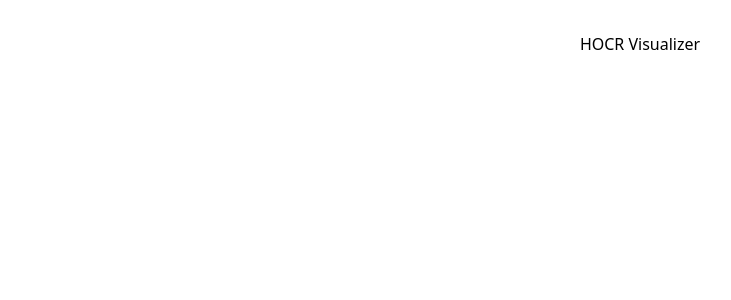
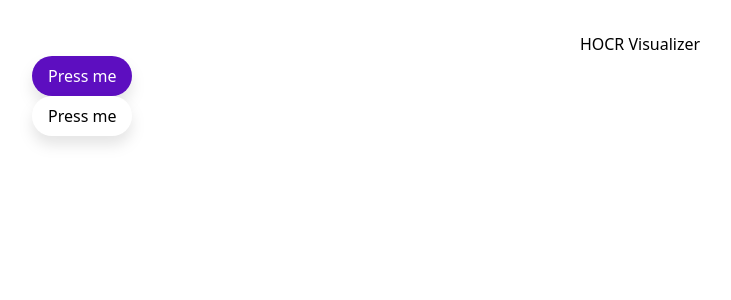
Before and after one commit to JanikSpies/hocr-visualizer, a React (Vite) app: page / in a window 1280 px wide. Shown: the top 300 px of the page, without its empty margins (0-731 px from the left). Built offline with nearby package versions, Linux system fonts and the light colour scheme.

Commit message:
feat: add button

```diff
--- a/src/App.tsx
+++ b/src/App.tsx
@@ -1,11 +1,14 @@
 import { useState } from 'react'
 import './App.css'
+import Button from './components/Button'
 
 function App() {
 
   return (
     <>
       HOCR Visualizer
+      <Button label="Press me" />
+      <Button variant="secondary" label="Press me" />
     </>
   )
 }
--- /dev/null
+++ b/src/components/Button.tsx
@@ -0,0 +1,47 @@
+
+interface ButtonProps {
+    variant?: 'primary' | 'secondary';
+    type?: 'button' | 'submit' | 'reset';
+    label?: string;
+    icon?: React.ReactNode;
+    onClick?: React.MouseEventHandler<HTMLButtonElement>;
+    disabled?: boolean;
+    className?: string;
+    ariaLabel?: string;
+}
+
+const Button: React.FC<ButtonProps> = ({
+    variant = 'primary',
+    type = 'button',
+    label,
+    icon,
+    onClick,
+    disabled,
+    className = '',
+    ariaLabel,
+}) => {
+
+    const variantClasses = () => {
+        switch (variant) {
+            case "primary":
+                return 'bg-violet-800 text-white hover:bg-violet-900'
+            case "secondary":
+                return 'bg-white text-black hover:bg-zinc-100'
+        }
+    }
+
+    return (
+        <button
+            onClick={onClick}
+            className={`py-2 px-4 rounded-4xl flex items-center justify-center gap-2 hover:cursor-pointer ${variantClasses()} drop-shadow-xl transition active:scale-90 ${label ? '' : 'rounded-full h-12 w-12 !p-2 flex items-center justify-center'} ${className}`}
+            disabled={disabled}
+            aria-label={ariaLabel}
+            type={type}
+        >
+            {icon}
+            {label}
+        </button>
+    )
+}
+
+export default Button;
```
